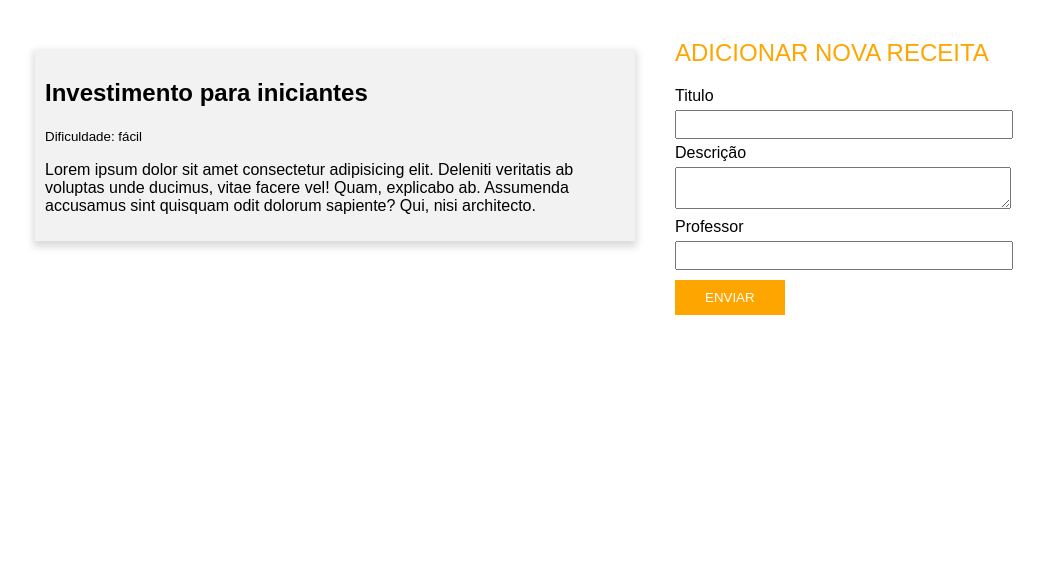
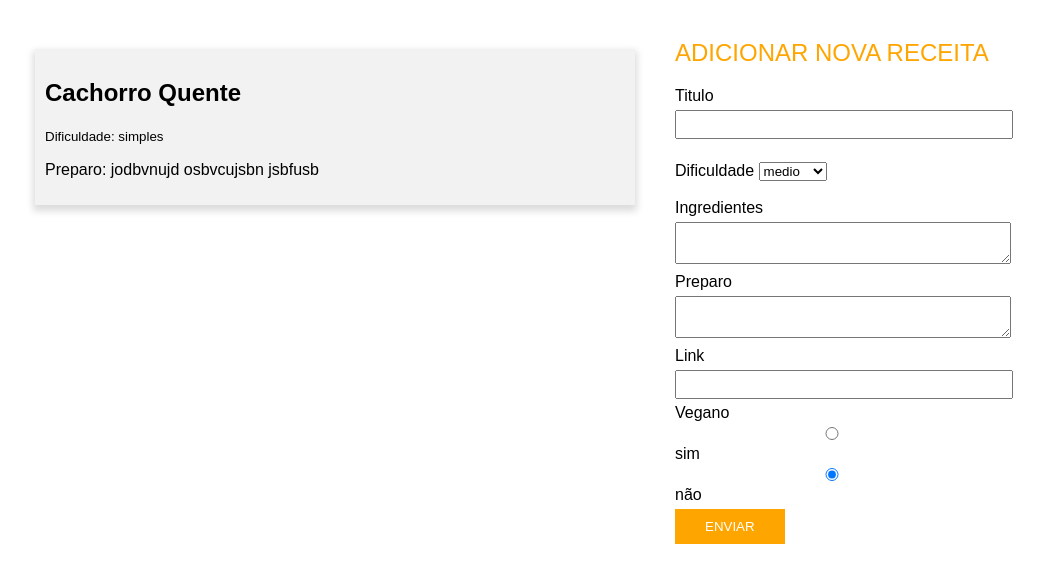
Before and after one commit to carreirodev/omma-js-exercise, a plain HTML site: page index.html in a window 1280 px wide. Shown: the part 109-692 px from the top of the page, without its empty margins (13-1057 px from the left). Drawn offline with Linux system fonts and the light colour scheme.

Commit message:
implemented in dom

```diff
--- a/index.html
+++ b/index.html
@@ -30,15 +30,38 @@
 					<label for="titulo">Titulo</label>
 					<input type="text" name="titulo" id="titulo" />
 					<br />
-					<label for="descricao">Descrição</label>
-					<textarea name="descricao" id="descricao"></textarea>
 					<br />
-					<label for="professor">Professor</label>
-					<input type="text" name="professor" id="professor" />
+					<label for="dificuldade">Dificuldade</label>
+					<select id="dificuldade" name="dificuldade">
+						<option value="simples">simples</option>
+						<option value="medio" selected>medio</option>
+						<option value="dificil">dificil</option>
+						<option value="chefe">chef</option>
+					</select>
+					<br />
+					<br />
+					<label for="ingredientes">Ingredientes</label>
+					<textarea name="ingrediente" id="ingrediente"></textarea>
+					<br />
+					<label for="preparo">Preparo</label>
+					<textarea name="preparo" id="preparo"></textarea>
+					<br />
+					<label for="link">Link</label>
+					<input type="text" name="link" id="link" />
+					<br />
+					<label for="vegano">Vegano</label>
+					<label for="vegano-true">
+						<input type="radio" name="vegano" id="vegano-true" value="sim" />sim
+					</label>
+					<label for="vegano-false">
+						<input type="radio" name="vegano" id="vegano-false" value="não" checked />não
+					</label>
 					<br />
 					<button id="btnEnviar">enviar</button>
+					<br />
 				</form>
 			</section>
 		</main>
+		<script src="./index.js"></script>
 	</body>
 </html>
--- a/index.js
+++ b/index.js
@@ -1,7 +1,8 @@
 const empresa = "Sistema Omma";
 console.log(`Seja bem vindo ao ${empresa}`);
 
-const listaDeReceitas = [{
+const listaDeReceitas = [
+	{
 		id: 1,
 		titulo: "Cachorro Quente",
 		dificuldade: "simples",
@@ -9,17 +10,10 @@ const listaDeReceitas = [{
 		preparo: "jodbvnujd osbvcujsbn jsbfusb",
 		link: "youtube.com",
 		vegano: false,
-}, ];
+	},
+];
 
-const cadastrarReceita = (
-  id,
-  titulo,
-  dificuldade,
-  ingredientes,
-  preparo,
-  link,
-  vegano
-) => {
+const cadastrarReceita = (id, titulo, dificuldade, ingredientes, preparo, link, vegano) => {
 	const novaReceita = {
 		id,
 		titulo,
@@ -30,27 +24,52 @@ const cadastrarReceita = (
 		vegano,
 	};
 	listaDeReceitas.push(novaReceita);
-
 	console.log(`Cadastro da receita ${titulo} feito com sucesso!`);
 };
 
+const btnEnviar = document.querySelector("#btnEnviar");
+
+btnEnviar.onclick = (evento) => {
+	evento.preventDefault();
+	// alert("form enviado");
+	let inputTitulo = document.querySelector("#titulo");
+	let inputDificuldade = document.querySelector("#dificuldade");
+	let inputIngredientes = document.querySelector("#ingrediente");
+	let inputPreparo = document.querySelector("#preparo");
+	let inputLink = document.querySelector("#link");
+	let inputVegano = document.querySelector("input[name='vegano']:checked");
+
+	let novaReceita = {
+		id: listaDeReceitas.length,
+		titulo: inputTitulo.value,
+		dificuldade: inputDificuldade.value,
+		ingrediente: inputIngredientes.value.split(","),
+		preparo: inputPreparo.value,
+		link: inputLink.value,
+		vegano: inputVegano.value,
+	};
+	console.log(novaReceita);
+	listaDeReceitas.push(novaReceita);
+	console.log(listaDeReceitas);
+	exibirReceitas();
+};
+
 function exibirReceitas() {
+	let htmlReceitas = "";
+
 	for (let index = 0; index < listaDeReceitas.length; index++) {
-    const receita = listaDeReceitas[index];
-    console.log("--------------------------------");
-    console.log("Titulo = " + receita.titulo);
+		htmlReceitas += `<article class="card">
+					<h2>${listaDeReceitas[index].titulo}</h2>
+					<small>Dificuldade: ${listaDeReceitas[index].dificuldade}</small>
+					<p>Preparo: ${listaDeReceitas[index].preparo}</p>
+				</article>`;
+		let painelReceitas = document.querySelector(".painel-receitas");
 
-    for (let index = 0; index < receita.ingredientes.length; index++) {
-      const ingrediente = receita.ingredientes[index];
-      console.log("ingredientes = " + ingrediente);
-    }
-
-    console.log("É vegano? " + receita.vegano);
-    console.log("--------------------------------");
+		painelReceitas.innerHTML = htmlReceitas;
 	}
 }
 
-// exibirReceitas();
+exibirReceitas();
 
 function deletarReceita(id) {
 	let novaListaDeReceitas = [];
@@ -72,9 +91,7 @@ function deletarReceita(id) {
 }
 
 function deletarReceita(id) {
-  const novaListaDeReceitas = listaDeReceitas.filter(
-    (receita) => receita.id != id
-  );
+	const novaListaDeReceitas = listaDeReceitas.filter((receita) => receita.id != id);
 
 	if (novaListaDeReceitas.length == listaDeReceitas.length) {
 		return console.log("Não encontrei o id");
@@ -84,9 +101,7 @@ function deletarReceita(id) {
 	console.log("receita deletada com sucesso!");
 }
 
-
 const condicaoDeReceita = (receita) => (receita.vegano = true);
-
 
 const atualizaReceita = (id, receitaAtualizada) => {
 	let foiAtualizado = false;
@@ -107,19 +122,12 @@ const atualizaReceita = (id, receitaAtualizada) => {
 		foiAtualizado = true;
 	});
 
-  console.log(
-    foiAtualizado ?
-    "Receita atualizada com sucesso!" :
-    "Não foi encontrado o id"
-  );
+	console.log(foiAtualizado ? "Receita atualizada com sucesso!" : "Não foi encontrado o id");
 };
 
-
 const buscarReceita = (termoBuscado) => {
-
 	const resultados = listaDeReceitas.filter(
-    (receita) =>
-    receita.titulo.toLowerCase().indexOf(termoBuscado.toLowerCase()) != -1
+		(receita) => receita.titulo.toLowerCase().indexOf(termoBuscado.toLowerCase()) != -1
 	);
 
 	// if (resultados.length) {
```
Also changed, not shown: 1 other file. Lines whose indentation alone changed are shown as unchanged.
